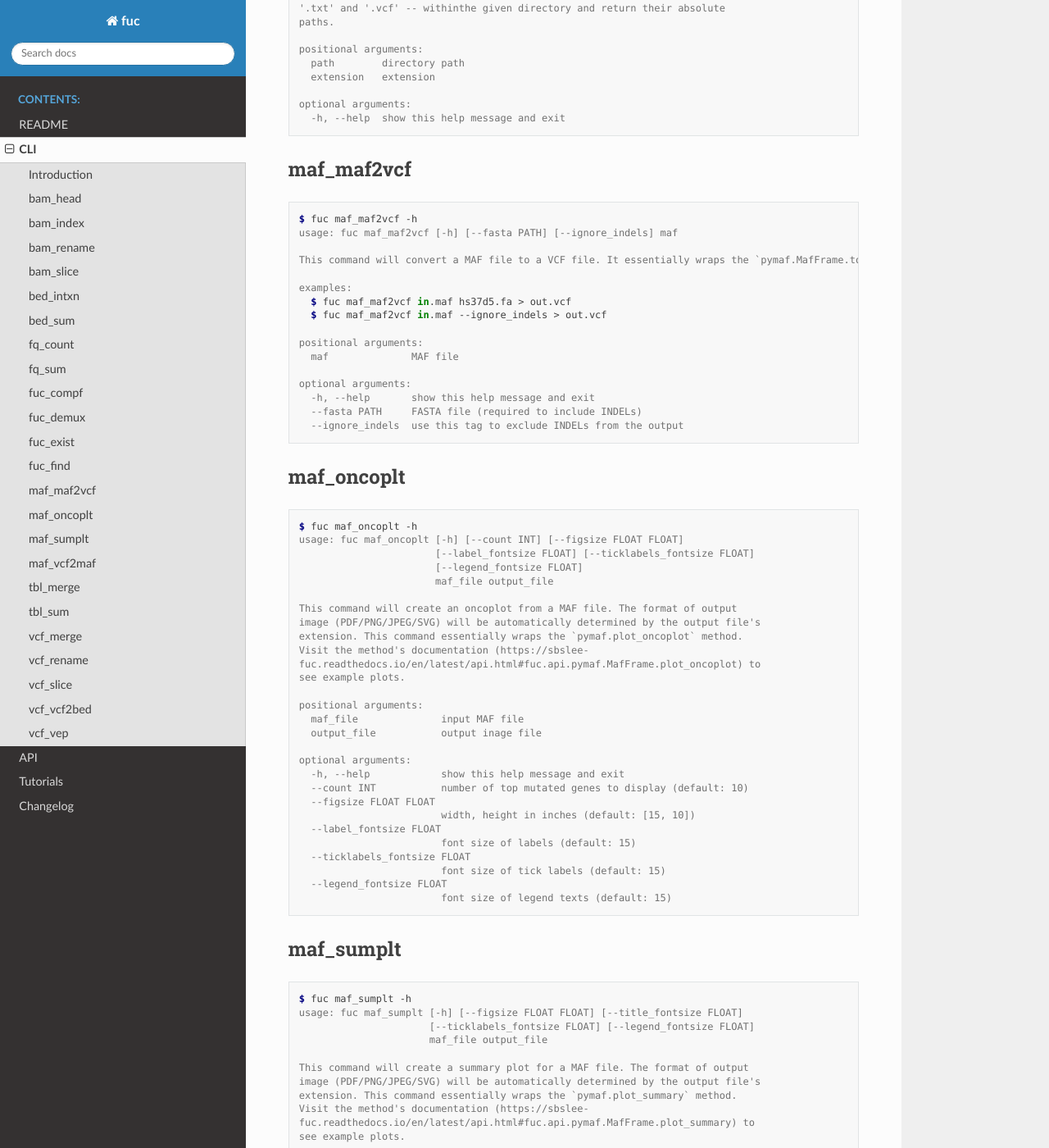
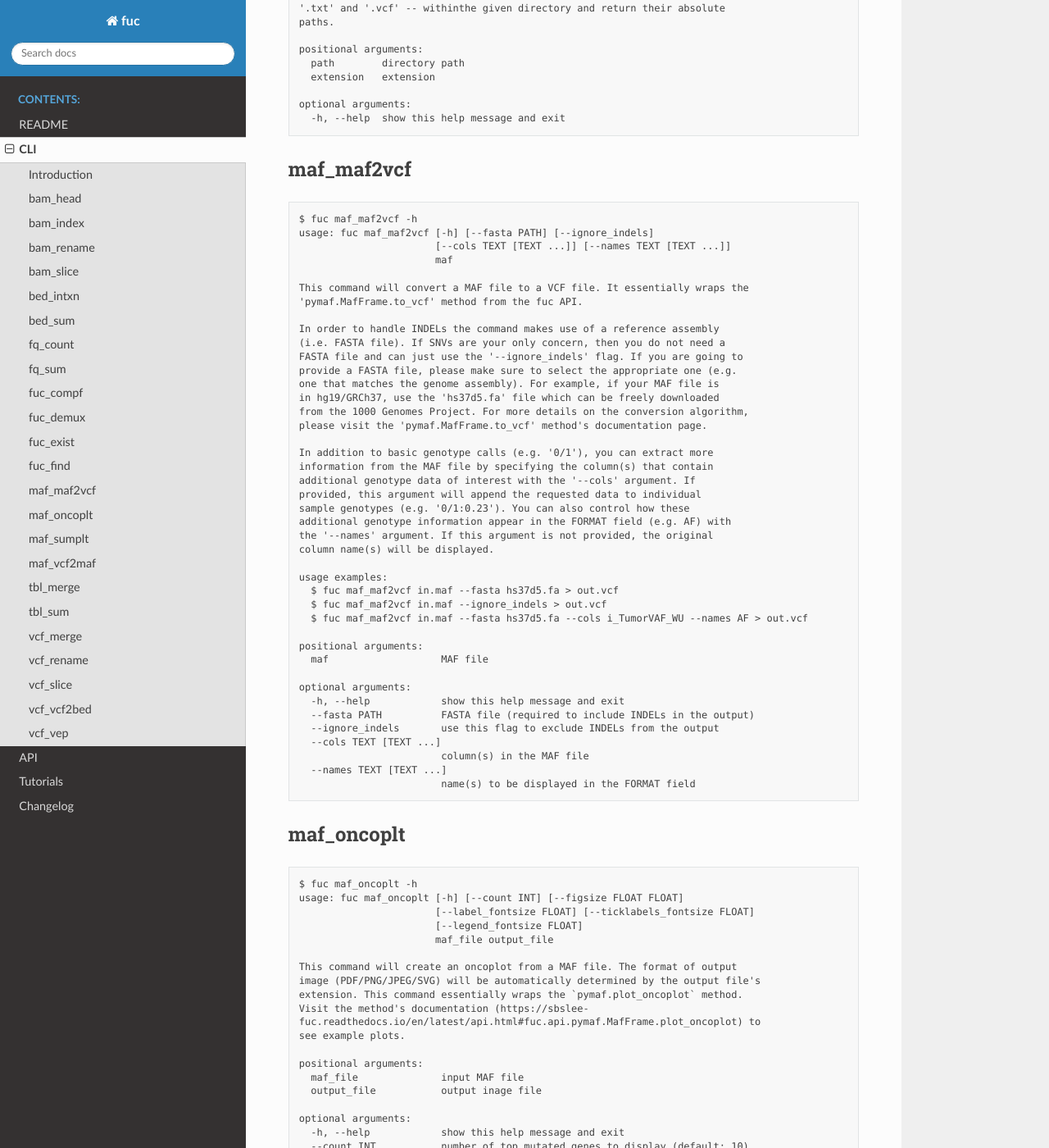
Before and after one commit to sbslee/fuc, a Sphinx documentation site: the page built from docs/cli.rst, in a window 1280 px wide and 1400 px high, scrolled down 4683 px. Shown: the whole window at 82% size. Built offline with Sphinx 7.4.7 and the Read the Docs theme 2.0.0, drawn with Linux system fonts in a browser that asks for light colours; some of the changed text lies outside the part shown.

```diff
--- a/docs/cli.rst
+++ b/docs/cli.rst
@@ -11,7 +11,7 @@ This section describes command line interface (CLI) for the fuc package.
 
 For getting help on CLI:
 
-.. code-block:: console
+.. code-block:: text
 
    $ fuc -h
    usage: fuc [-h] [-v] COMMAND ...
@@ -54,14 +54,14 @@ For getting help on CLI:
 
 For getting help on a specific command (e.g. vcf_merge):
 
-.. code-block:: console
+.. code-block:: text
 
    $ fuc vcf_merge -h
 
 bam_head
 ========
 
-.. code-block:: console
+.. code-block:: text
 
    $ fuc bam_head -h
    usage: fuc bam_head [-h] bam
@@ -77,7 +77,7 @@ bam_head
 bam_index
 =========
 
-.. code-block:: console
+.. code-block:: text
 
    $ fuc bam_index -h
    usage: fuc bam_index [-h] bam
@@ -93,7 +93,7 @@ bam_index
 bam_rename
 ==========
 
-.. code-block:: console
+.. code-block:: text
 
    $ fuc bam_rename -h
    usage: fuc bam_rename [-h] input_bam name output_bam
@@ -111,7 +111,7 @@ bam_rename
 bam_slice
 =========
 
-.. code-block:: console
+.. code-block:: text
 
    $ fuc bam_slice -h
    usage: fuc bam_slice [-h] [--no_index] input_bam region output_bam
@@ -131,13 +131,13 @@ bam_slice
 bed_intxn
 =========
 
-.. code-block:: console
+.. code-block:: text
 
    $ fuc bed_intxn -h
    usage: fuc bed_intxn [-h] bed_files [bed_files ...]
 
    This command will compute intersections beween multiple BED files. It
-   essentially wraps the `pyranges.PyRanges.intersect` method.
+   essentially wraps the 'pyranges.PyRanges.intersect' method.
 
    positional arguments:
      bed_files   BED files
@@ -148,7 +148,7 @@ bed_intxn
 bed_sum
 =======
 
-.. code-block:: console
+.. code-block:: text
 
    $ fuc bed_sum -h
    usage: fuc bed_sum [-h] [--bases INT] [--decimals INT] bed_file
@@ -169,7 +169,7 @@ bed_sum
 fq_count
 ========
 
-.. code-block:: console
+.. code-block:: text
 
    $ fuc fq_count -h
    usage: fuc fq_count [-h] [paths ...]
@@ -187,7 +187,7 @@ fq_count
 fq_sum
 ======
 
-.. code-block:: console
+.. code-block:: text
 
    $ fuc fq_sum -h
    usage: fuc fq_sum [-h] fastq_file
@@ -206,7 +206,7 @@ fq_sum
 fuc_compf
 =========
 
-.. code-block:: console
+.. code-block:: text
 
    $ fuc fuc_compf -h
    usage: fuc fuc_compf [-h] file1 file2
@@ -224,7 +224,7 @@ fuc_compf
 fuc_demux
 =========
 
-.. code-block:: console
+.. code-block:: text
 
    $ fuc fuc_demux -h
    usage: fuc fuc_demux [-h] reports_dir output_dir
@@ -244,7 +244,7 @@ fuc_demux
 fuc_exist
 =========
 
-.. code-block:: console
+.. code-block:: text
 
    $ fuc fuc_exist -h
    usage: fuc fuc_exist [-h] [paths ...]
@@ -262,7 +262,7 @@ fuc_exist
 fuc_find
 ========
 
-.. code-block:: console
+.. code-block:: text
 
    $ fuc fuc_find -h
    usage: fuc fuc_find [-h] path extension
@@ -281,29 +281,55 @@ fuc_find
 maf_maf2vcf
 ===========
 
-.. code-block:: console
+.. code-block:: text
 
    $ fuc maf_maf2vcf -h
-   usage: fuc maf_maf2vcf [-h] [--fasta PATH] [--ignore_indels] maf
+   usage: fuc maf_maf2vcf [-h] [--fasta PATH] [--ignore_indels]
+                          [--cols TEXT [TEXT ...]] [--names TEXT [TEXT ...]]
+                          maf
 
-   This command will convert a MAF file to a VCF file. It essentially wraps the `pymaf.MafFrame.to_vcf` method. For details on the conversion algorithm, please visit the method's documentation page (https://sbslee-fuc.readthedocs.io/en/latest/api.html#fuc.api.pymaf.MafFrame.to_vcf).
+   This command will convert a MAF file to a VCF file. It essentially wraps the
+   'pymaf.MafFrame.to_vcf' method from the fuc API.
 
-   examples:
-     $ fuc maf_maf2vcf in.maf hs37d5.fa > out.vcf
+   In order to handle INDELs the command makes use of a reference assembly
+   (i.e. FASTA file). If SNVs are your only concern, then you do not need a
+   FASTA file and can just use the '--ignore_indels' flag. If you are going to
+   provide a FASTA file, please make sure to select the appropriate one (e.g.
+   one that matches the genome assembly). For example, if your MAF file is
+   in hg19/GRCh37, use the 'hs37d5.fa' file which can be freely downloaded
+   from the 1000 Genomes Project. For more details on the conversion algorithm,
+   please visit the 'pymaf.MafFrame.to_vcf' method's documentation page.
+
+   In addition to basic genotype calls (e.g. '0/1'), you can extract more
+   information from the MAF file by specifying the column(s) that contain
+   additional genotype data of interest with the '--cols' argument. If
+   provided, this argument will append the requested data to individual
+   sample genotypes (e.g. '0/1:0.23'). You can also control how these
+   additional genotype information appear in the FORMAT field (e.g. AF) with
+   the '--names' argument. If this argument is not provided, the original
+   column name(s) will be displayed.
+
+   usage examples:
+     $ fuc maf_maf2vcf in.maf --fasta hs37d5.fa > out.vcf
      $ fuc maf_maf2vcf in.maf --ignore_indels > out.vcf
+     $ fuc maf_maf2vcf in.maf --fasta hs37d5.fa --cols i_TumorVAF_WU --names AF > out.vcf
 
    positional arguments:
-     maf              MAF file
+     maf                   MAF file
 
    optional arguments:
-     -h, --help       show this help message and exit
-     --fasta PATH     FASTA file (required to include INDELs)
-     --ignore_indels  use this tag to exclude INDELs from the output
+     -h, --help            show this help message and exit
+     --fasta PATH          FASTA file (required to include INDELs in the output)
+     --ignore_indels       use this flag to exclude INDELs from the output
+     --cols TEXT [TEXT ...]
+                           column(s) in the MAF file
+     --names TEXT [TEXT ...]
+                           name(s) to be displayed in the FORMAT field
 
 maf_oncoplt
 ===========
 
-.. code-block:: console
+.. code-block:: text
 
    $ fuc maf_oncoplt -h
    usage: fuc maf_oncoplt [-h] [--count INT] [--figsize FLOAT FLOAT]
@@ -337,7 +363,7 @@ maf_oncoplt
 maf_sumplt
 ==========
 
-.. code-block:: console
+.. code-block:: text
 
    $ fuc maf_sumplt -h
    usage: fuc maf_sumplt [-h] [--figsize FLOAT FLOAT] [--title_fontsize FLOAT]
@@ -369,7 +395,7 @@ maf_sumplt
 maf_vcf2maf
 ===========
 
-.. code-block:: console
+.. code-block:: text
 
    $ fuc maf_vcf2maf -h
    usage: fuc maf_vcf2maf [-h] vcf_file
@@ -385,7 +411,7 @@ maf_vcf2maf
 tbl_merge
 =========
 
-.. code-block:: console
+.. code-block:: text
 
    $ fuc tbl_merge -h
    usage: fuc tbl_merge [-h] [--how TEXT] [--on TEXT [TEXT ...]]
@@ -411,7 +437,7 @@ tbl_merge
 tbl_sum
 =======
 
-.. code-block:: console
+.. code-block:: text
 
    $ fuc tbl_sum -h
    usage: fuc tbl_sum [-h] [--sep TEXT] [--skiprows TEXT]
@@ -450,7 +476,7 @@ tbl_sum
 vcf_merge
 =========
 
-.. code-block:: console
+.. code-block:: text
 
    $ fuc vcf_merge -h
    usage: fuc vcf_merge [-h] [--how TEXT] [--format TEXT] [--sort] [--collapse]
@@ -476,17 +502,25 @@ vcf_merge
 vcf_rename
 ==========
 
-.. code-block:: console
+.. code-block:: text
 
    $ fuc vcf_rename -h
    usage: fuc vcf_rename [-h] [--mode TEXT] [--range INT INT] [--sep TEXT]
                          vcf names
 
-   This command will rename the samples in a VCF file. It essentially wraps the 'pyvcf.VcfFrame.rename' method from the fuc API.
+   This command will rename the samples in a VCF file. It essentially wraps
+   the 'pyvcf.VcfFrame.rename' method from the fuc API.
 
-   There are three renaming modes: 'MAP', 'INDICIES', and 'RANGE'. The default mode is 'MAP' in which case the 'names' file must contain two columns, one for the old names and the other for the new names. If the mode is 'INDICIES' the first column should be the new names and the second column must be 0-based indicies of the samples to be renamed. Lastly, in the 'RANGE' mode only the first column is required but the 'range' argument must be specified. For more details on the renaming modes, please visit the 'pyvcf.VcfFrame.rename' method's documentation page (https://sbslee-fuc.readthedocs.io/en/latest/api.html#fuc.api.pyvcf.VcfFrame.rename).
+   There are three renaming modes: 'MAP', 'INDICIES', and 'RANGE'. The default
+   mode is 'MAP' in which case the 'names' file must contain two columns, one
+   for the old names and the other for the new names. If the mode is 'INDICIES'
+   the first column should be the new names and the second column must be
+   0-based indicies of the samples to be renamed. Lastly, in the 'RANGE' mode
+   only the first column is required but the 'range' argument must be specified.
+   For more details on the renaming modes, please visit the
+   'pyvcf.VcfFrame.rename' method's documentation page.
 
-   examples:
+   usage examples:
      $ fuc vcf_rename in.vcf old_new.tsv > out.vcf
      $ fuc vcf_rename in.vcf new_idx.tsv --mode INDICIES > out.vcf
      $ fuc vcf_rename in.vcf new_only.tsv --mode RANGE --range 2 5 > out.vcf
@@ -505,7 +539,7 @@ vcf_rename
 vcf_slice
 =========
 
-.. code-block:: console
+.. code-block:: text
 
    $ fuc vcf_slice -h
    usage: fuc vcf_slice [-h] [--start INT] [--end INT] vcf_file chrom
@@ -524,7 +558,7 @@ vcf_slice
 vcf_vcf2bed
 ===========
 
-.. code-block:: console
+.. code-block:: text
 
    $ fuc vcf_vcf2bed -h
    usage: fuc vcf_vcf2bed [-h] vcf_file
@@ -540,14 +574,16 @@ vcf_vcf2bed
 vcf_vep
 =======
 
-.. code-block:: console
+.. code-block:: text
 
    $ fuc vcf_vep -h
    usage: fuc vcf_vep [-h] [--opposite] [--as_zero] vcf expr
 
-   This command will filter a VCF file annotated by Ensemble VEP. It essentially wraps the `pandas.DataFrame.query` method. For details on query expression, please visit the method's documentation page (https://pandas.pydata.org/docs/reference/api/pandas.DataFrame.query.html#pandas-dataframe-query).
+   This command will filter a VCF file annotated by Ensemble VEP. It
+   essentially wraps the 'pyvep.filter_query' method from the fuc API. For
+   details on query expression, please visit the method's documentation page.
 
-   examples:
+   usage examples:
      $ fuc vcf_vep in.vcf 'SYMBOL == "TP53"' > out.vcf
      $ fuc vcf_vep in.vcf 'SYMBOL != "TP53"' > out.vcf
      $ fuc vcf_vep in.vcf 'SYMBOL == "TP53"' --opposite > out.vcf
--- a/docs/create.py
+++ b/docs/create.py
@@ -70,7 +70,7 @@ Currently, fuc can be used to analyze, summarize, visualize, and manipulate the
 - FASTA
 - delimiter-separated values format (e.g. comma-separated values or CSV format)
 
-Additionally, fuc can parse output data from the following programs:
+Additionally, fuc can be used to parse output data from the following programs:
 
 - Ensembl Variant Effect Predictor (VEP)
 - SnpEff
@@ -90,7 +90,7 @@ SAM/BAM/CRAM
 
 To print the header of a BAM file:
 
-.. code-block:: console
+.. code-block:: text
 
    $ fuc bam_head example.bam
 
@@ -99,7 +99,7 @@ BED
 
 To find intersection between BED files:
 
-.. code-block:: console
+.. code-block:: text
 
    $ fuc bed_intxn 1.bed 2.bed 3.bed > intersect.bed
 
@@ -108,7 +108,7 @@ FASTQ
 
 To count sequence reads in a FASTQ file:
 
-.. code-block:: console
+.. code-block:: text
 
    $ fuc fq_count example.fastq
 
@@ -117,13 +117,13 @@ FUC
 
 To check whether a file exists in the operating system:
 
-.. code-block:: console
+.. code-block:: text
 
    $ fuc fuc_exist example.txt
 
 To find all VCF files within the current directory recursively:
 
-.. code-block:: console
+.. code-block:: text
 
    $ fuc fuc_find . vcf
 
@@ -132,7 +132,7 @@ TABLE
 
 To merge two tab-delimited files:
 
-.. code-block:: console
+.. code-block:: text
 
    $ fuc tbl_merge left.txt right.txt > merged.txt
 
@@ -141,13 +141,13 @@ VCF
 
 To merge VCF files:
 
-.. code-block:: console
+.. code-block:: text
 
    $ fuc vcf_merge 1.vcf 2.vcf 3.vcf > merged.vcf
 
 To filter a VCF file annotated by Ensemble VEP:
 
-.. code-block:: console
+.. code-block:: text
 
    $ fuc vcf_vep in.vcf 'SYMBOL == "TP53"' > out.vcf
 
@@ -275,19 +275,19 @@ The following packages are required to run fuc:
 
 There are various ways you can install fuc. The recommended way is via conda:
 
-.. code-block:: console
+.. code-block:: text
 
    $ conda install -c bioconda fuc
 
 Above will automatically download and install all the dependencies as well. Alternatively, you can use pip to install fuc and all of its dependencies:
 
-.. code-block:: console
+.. code-block:: text
 
    $ pip install fuc
 
 Finally, you can clone the GitHub repository and then install fuc this way:
 
-.. code-block:: console
+.. code-block:: text
 
    $ git clone https://github.com/sbslee/fuc
    $ cd fuc
@@ -302,14 +302,14 @@ For detailed documentations on fuc's CLI and API, please refer to the `Read the
 
 For getting help on CLI:
 
-.. code-block:: console
+.. code-block:: text
 
    $ fuc -h
 {fuc_help}
 
 For getting help on a specific command (e.g. vcf_merge):
 
-.. code-block:: console
+.. code-block:: text
 
    $ fuc vcf_merge -h
 
@@ -344,14 +344,14 @@ This section describes command line interface (CLI) for the fuc package.
 
 For getting help on CLI:
 
-.. code-block:: console
+.. code-block:: text
 
    $ fuc -h
 {fuc_help}
 
 For getting help on a specific command (e.g. vcf_merge):
 
-.. code-block:: console
+.. code-block:: text
 
    $ fuc vcf_merge -h
 
@@ -361,7 +361,7 @@ for command in commands:
     s = f'{command}\n'
     s += '=' * (len(s)-1) + '\n'
     s += '\n'
-    s += '.. code-block:: console\n'
+    s += '.. code-block:: text\n'
     s += '\n'
     s += f'   $ fuc {command} -h\n'
     command_help = subprocess.run(['fuc', command, '-h'], capture_output=True, text=True, check=True).stdout
```
Also changed, not shown: README.rst (+14 -14 lines), 7 other files.
